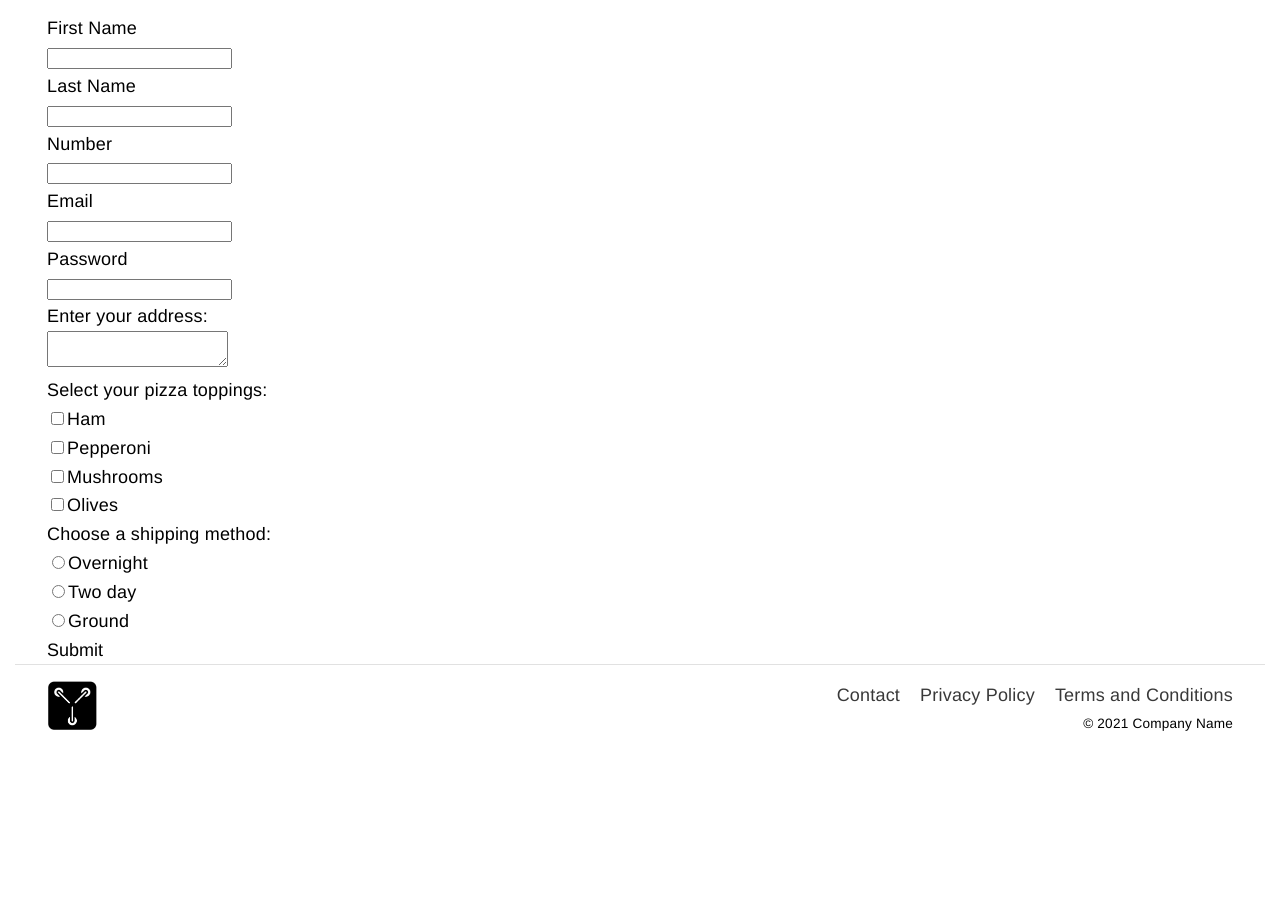
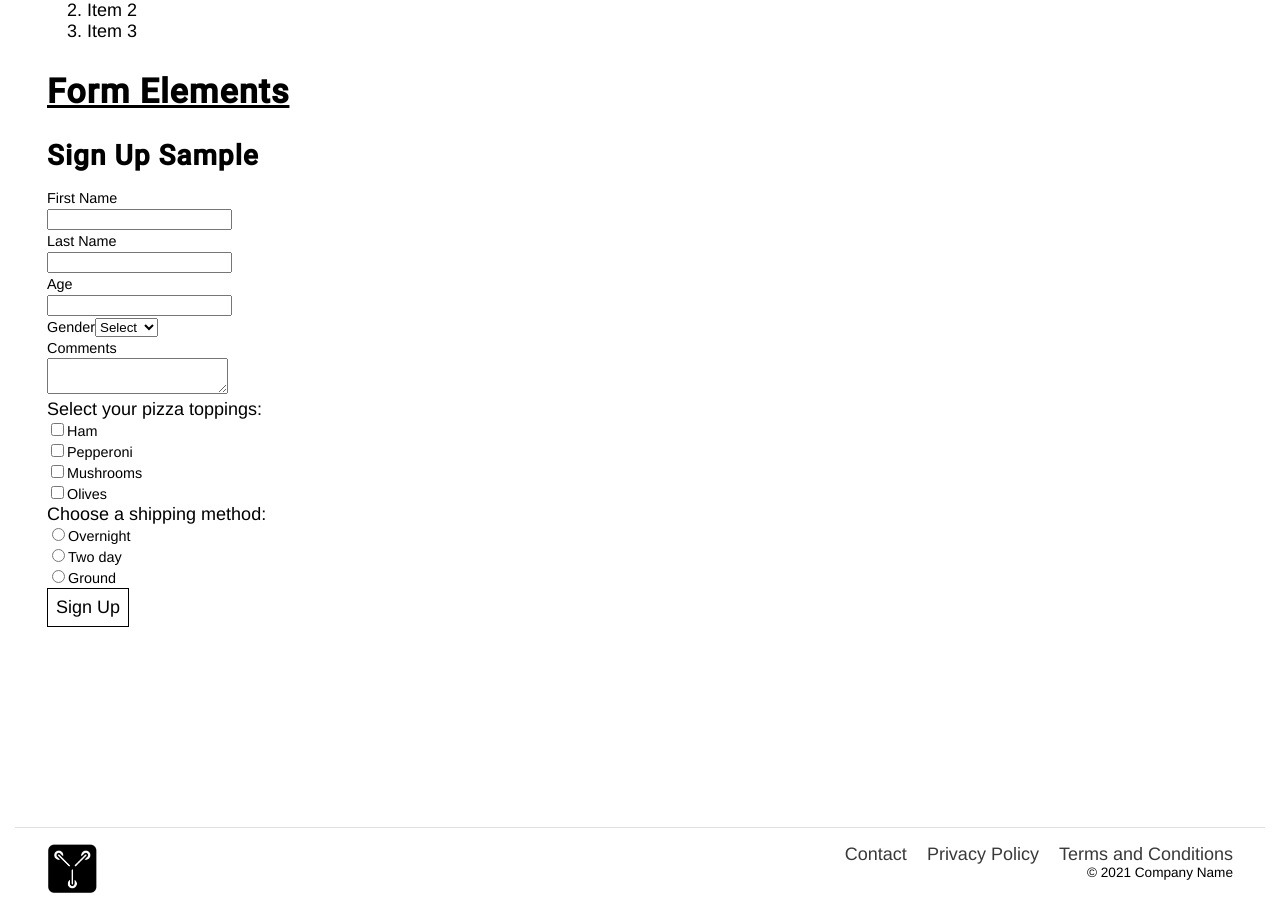
Before and after one commit to erockdotdev/nextjs-boilerplate, a Next.js app: page / in a window 1280 px wide. Shown: the part 1720-2630 px from the top of the page. Before the commit the page ends 2475 px from the top, so only its background shows below. Built offline with nearby package versions, Linux system fonts and the light colour scheme.

Commit message:
add form validation

```diff
--- /dev/null
+++ b/src/components/modules/Forms/SampleForm/SignUpSample.tsx
@@ -0,0 +1,131 @@
+import React from "react";
+import { useForm } from "react-hook-form";
+
+interface FormValues {
+  firstName: string;
+  lastName: string;
+  age: number;
+  gender: string;
+  developer: string;
+}
+
+export default function SignUpSample() {
+  const {
+    register,
+    handleSubmit,
+    formState: { errors },
+  } = useForm<FormValues>();
+
+  console.log("errors", errors);
+
+  return (
+    <div>
+      <h3>Sign Up Sample</h3>
+      <form
+        onSubmit={handleSubmit((data) => {
+          console.log("data", data);
+        })}
+      >
+        <div>
+          <label htmlFor="firstName">First Name</label>
+          <br />
+          <input
+            {...register("firstName", {
+              required: "First Name is Required",
+              maxLength: 20,
+            })}
+          />
+          {errors.firstName && <p> {errors.firstName.message}</p>}
+        </div>
+
+        <div>
+          <label htmlFor="lastName">Last Name</label>
+          <br />
+          <input
+            {...register("lastName", {
+              required: "Last Name is Required",
+              maxLength: { value: 4, message: "You exceeded max length" },
+            })}
+          />
+          {errors.lastName && <p> {errors.lastName.message}</p>}
+        </div>
+        <div>
+          <label htmlFor="age">Age</label>
+          <br />
+          <input
+            type="number"
+            {...register("age", {
+              valueAsNumber: true,
+            })}
+          />
+        </div>
+
+        <div>
+          <label htmlFor="gender">Gender</label>
+          <select {...register("gender")} id="gender">
+            <option value="">Select</option>
+            <option value="male">male</option>
+            <option value="female">female</option>
+          </select>
+        </div>
+
+        <div>
+          <label htmlFor="comments">Comments</label> <br />
+          <textarea id="comments"></textarea>
+        </div>
+
+        {/* Fieldset and legend should only be used when a higher-level label is necessary.
+            Single checkboxes or basic radio buttons that make sense from their labels alone
+            do not require fieldset and legend. Nested fieldsets can cause odd
+            screen reader behavior and should be avoided. */}
+        <fieldset>
+          <legend>Select your pizza toppings:</legend>
+          <input id="ham" type="checkbox" name="toppings" value="ham" />
+          <label htmlFor="ham">Ham</label>
+          <br />
+          <input
+            id="pepperoni"
+            type="checkbox"
+            name="toppings"
+            value="pepperoni"
+          />
+          <label htmlFor="pepperoni">Pepperoni</label>
+          <br />
+          <input
+            id="mushrooms"
+            type="checkbox"
+            name="toppings"
+            value="mushrooms"
+          />
+          <label htmlFor="mushrooms">Mushrooms</label>
+          <br />
+          <input id="olives" type="checkbox" name="toppings" value="olives" />
+          <label htmlFor="olives">Olives</label>
+        </fieldset>
+        <fieldset>
+          <legend>Choose a shipping method:</legend>
+          <input
+            id="overnight"
+            type="radio"
+            name="shipping"
+            value="overnight"
+          />
+          <label htmlFor="overnight">Overnight</label>
+          <br />
+          <input id="twoday" type="radio" name="shipping" value="twoday" />
+          <label htmlFor="twoday">Two day</label>
+          <br />
+          <input id="ground" type="radio" name="shipping" value="ground" />
+          <label htmlFor="ground">Ground</label>
+        </fieldset>
+        <button
+          type="submit"
+          style={{ border: "solid black 1px", padding: ".5rem" }}
+        >
+          Sign Up
+        </button>
+        <div style={{ height: "200px" }} />
+      </form>
+    </div>
+  );
+}
--- a/src/pages/index.tsx
+++ b/src/pages/index.tsx
@@ -1,5 +1,7 @@
 import BasePage from "src/components/layouts/BasePage";
 import { useForm } from "react-hook-form";
+import SignUpSample from "src/components/modules/Forms/SampleForm/SignUpSample";
+import SignInSample from "src/components/modules/Forms/SampleForm/SignInSample";
 
 //*** Decide what rules need to be in components and what should be set up as global styles */
 
@@ -9,22 +11,12 @@ import { useForm } from "react-hook-form";
 // - less character spacing
 // - limit width 45–90 characters
 // - font size sm/12 m/16 l/20
-// Secondary
-// 2 pts smaller than Default across all breakpoints
 
 // Text Input / Areas
 // Body - see body above
 // Labels - 14 px, lighter color
-interface IFormInput {
-  firstName: string;
-  lastName: string;
-  age: number;
-}
 
 const Home = () => {
-  const { register, handleSubmit } = useForm<IFormInput>();
-  const onSubmit = (data: IFormInput) => console.log(data);
-
   return (
     <BasePage showNav showFooter>
       <main>
@@ -35,13 +27,13 @@ const Home = () => {
         <h2>Font Families</h2>
         <ul>
           <li>
-            <u>h1-3 font</u>: RobotoMedium
+            <u>h1-5 font</u>: RobotoMedium
           </li>
           <li>
             <u>captions</u>: Roboto
           </li>
           <li>
-            <u>body</u>: Helvetica font-weight: 300
+            <u>primary text </u>: Helvetica font-weight: 300
           </li>
           <li>
             <u>everything else</u>: Helvetica
@@ -56,6 +48,8 @@ const Home = () => {
           <h1>Title H1</h1>
           <h2>Title H2</h2>
           <h3>Title H3</h3>
+          <h4>Title H4</h4>
+          <h5>Title H5</h5>
           <hr />
         </div>
         <div>
@@ -78,7 +72,7 @@ const Home = () => {
           <h2>
             <u>Paragraph Tag</u>
           </h2>
-          <p className="body">
+          <p className="primary-text">
             Lorem ipsum dolor sit amet, consectetur adipiscing elit, sed do
             eiusmod tempor incididunt ut labore et dolore magna aliqua. Ut enim
             ad minim veniam, quis nostrud exercitation ullamco laboris nisi ut
@@ -149,95 +143,7 @@ const Home = () => {
             {/* https://web.dev/sign-in-https://github.com/react-hook-form/react-hook-form/issues/1616-best-practices/*/}
             <u>Form Elements</u>
           </h2>
-          <form onSubmit={handleSubmit(onSubmit)}>
-            <label htmlFor="firstName">First Name</label>
-            <br />
-            <input
-              id="firstName"
-              aria-required="true"
-              autoComplete="firstName"
-              {...register("firstName", { required: true, maxLength: 20 })}
-            />
-            <br />
-            <label htmlFor="lastName">Last Name</label>
-            <br />
-            <input
-              id="lastName"
-              // aria-invalid="true"
-              {...register("lastName", { pattern: /^[A-Za-z]+$/i })}
-            />
-            <br />
-            <label htmlFor="number">Number</label>
-            <br />
-            <input
-              id="number"
-              type="number"
-              {...register("age", { min: 18, max: 99 })}
-            />
-            <br />
-            <label htmlFor="number">Email</label>
-            <br />
-            <input id="email" type="email" />
-            <br />
-            <label htmlFor="password">Password</label>
-            <br />
-            <input id="password" type="password" />
-            <br />
-            <label htmlFor="address">Enter your address:</label>
-            <br />
-            <textarea id="address" autoComplete="street-address"></textarea>
-            <br />
-            {/* Fieldset and legend should only be used when a higher-level label is necessary.
-            Single checkboxes or basic radio buttons that make sense from their labels alone
-            do not require fieldset and legend. Nested fieldsets can cause odd
-            screen reader behavior and should be avoided. */}
-            <fieldset>
-              <legend>Select your pizza toppings:</legend>
-              <input id="ham" type="checkbox" name="toppings" value="ham" />
-              <label htmlFor="ham">Ham</label>
-              <br />
-              <input
-                id="pepperoni"
-                type="checkbox"
-                name="toppings"
-                value="pepperoni"
-              />
-              <label htmlFor="pepperoni">Pepperoni</label>
-              <br />
-              <input
-                id="mushrooms"
-                type="checkbox"
-                name="toppings"
-                value="mushrooms"
-              />
-              <label htmlFor="mushrooms">Mushrooms</label>
-              <br />
-              <input
-                id="olives"
-                type="checkbox"
-                name="toppings"
-                value="olives"
-              />
-              <label htmlFor="olives">Olives</label>
-            </fieldset>
-            <fieldset>
-              <legend>Choose a shipping method:</legend>
-              <input
-                id="overnight"
-                type="radio"
-                name="shipping"
-                value="overnight"
-              />
-              <label htmlFor="overnight">Overnight</label>
-              <br />
-              <input id="twoday" type="radio" name="shipping" value="twoday" />
-              <label htmlFor="twoday">Two day</label>
-              <br />
-              <input id="ground" type="radio" name="shipping" value="ground" />
-              <label htmlFor="ground">Ground</label>
-            </fieldset>
-            <button type="submit">Submit</button>
-          </form>
+          <SignUpSample />
         </div>
       </main>
     </BasePage>
--- a/src/styles/global-styles.tsx
+++ b/src/styles/global-styles.tsx
@@ -12,12 +12,14 @@ const GlobalStyles = createGlobalStyle`
     src: url('/static/fonts/roboto/Roboto-Medium.woff2')format('woff2');
     font-weight: normal;
     font-style: normal;
+    /* font-display: fallback; */
    }
    @font-face {
     font-family: 'Roboto';
     src: url('/static/fonts/roboto/Roboto-Regular.woff2')format('woff2');
     font-weight: normal;
     font-style: normal;
+    /* font-display: fallback; */
    }
 
  /**
@@ -62,12 +64,10 @@ const GlobalStyles = createGlobalStyle`
     padding: 0 15px 0 15px;
     margin: 0 auto;
     font-size: 10px;
-    line-height: 28.8px;
     font-family: Helvetica, -apple-system, BlinkMacSystemFont, Segoe UI, Roboto, Oxygen, Ubuntu,
       Cantarell, Fira Sans, Droid Sans, Helvetica Neue, sans-serif;
     font-size: 18px;
     max-width: 1280px;
-    letter-spacing: .2px;
   }
   img {
     max-width: 100%;
@@ -132,7 +132,7 @@ const GlobalStyles = createGlobalStyle`
   *     Typography
   * ===================
   */
-  h1,h2,h3 {
+  h1,h2,h3,h4,h5 {
     font-family: 'RobotoMedium', serif;
     letter-spacing: 1px
   }
@@ -148,9 +148,14 @@ const GlobalStyles = createGlobalStyle`
     font-size: 28px;
     margin-bottom: 15px;
   }
-
-  .body {
+  label {
+    font-size: .90rem;
+  }
+  // media query font sizes font size sm/12 m/16 l/20
+  .primary-text {
     font-weight: 300;
+    letter-spacing: .2px;
+    line-height: 28.8px;
     &--bold {
       font-weight: 400;
     }
@@ -158,6 +163,8 @@ const GlobalStyles = createGlobalStyle`
       font-style: italic;
     }
   }
+  // Secondary
+  // 2 pts smaller than Default across all breakpoints
   .link {
     &:hover {
       text-decoration: underline
```
